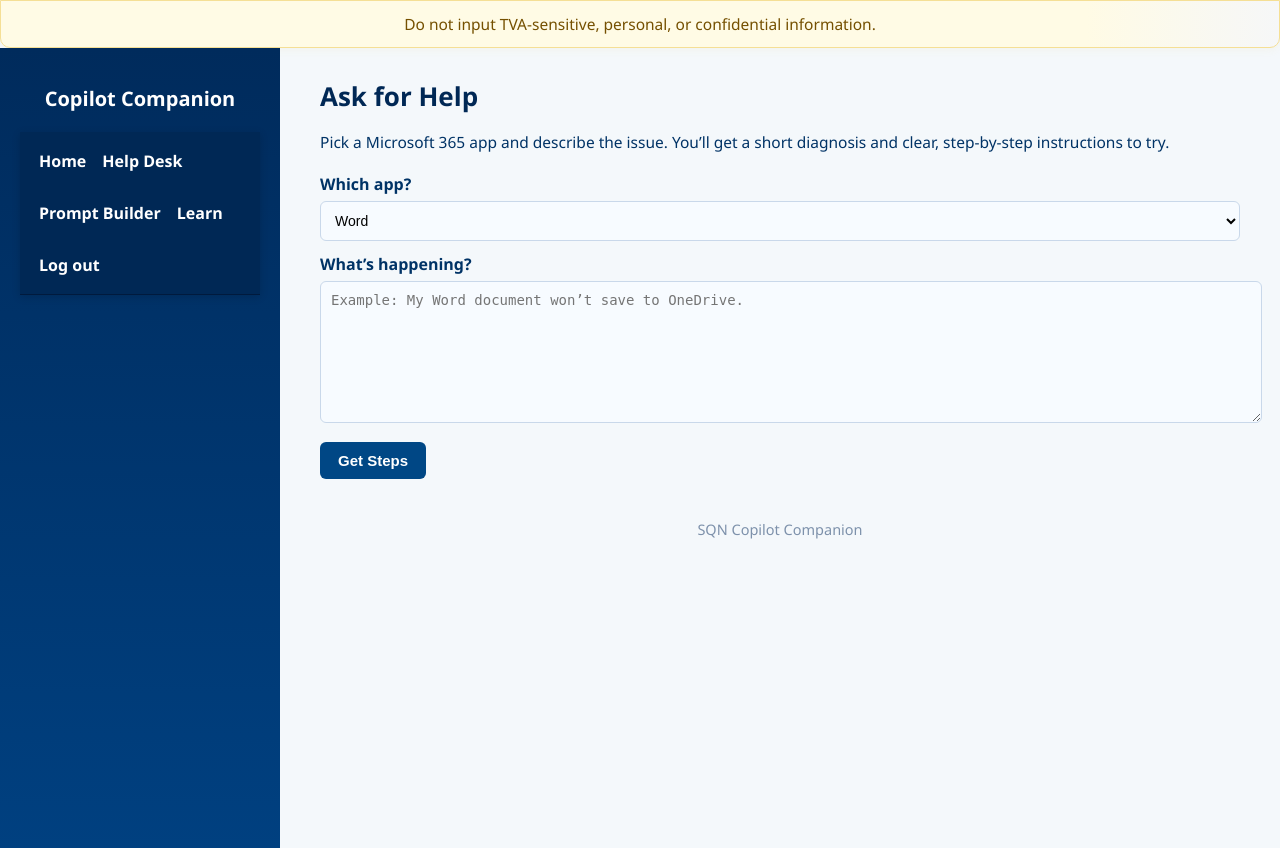
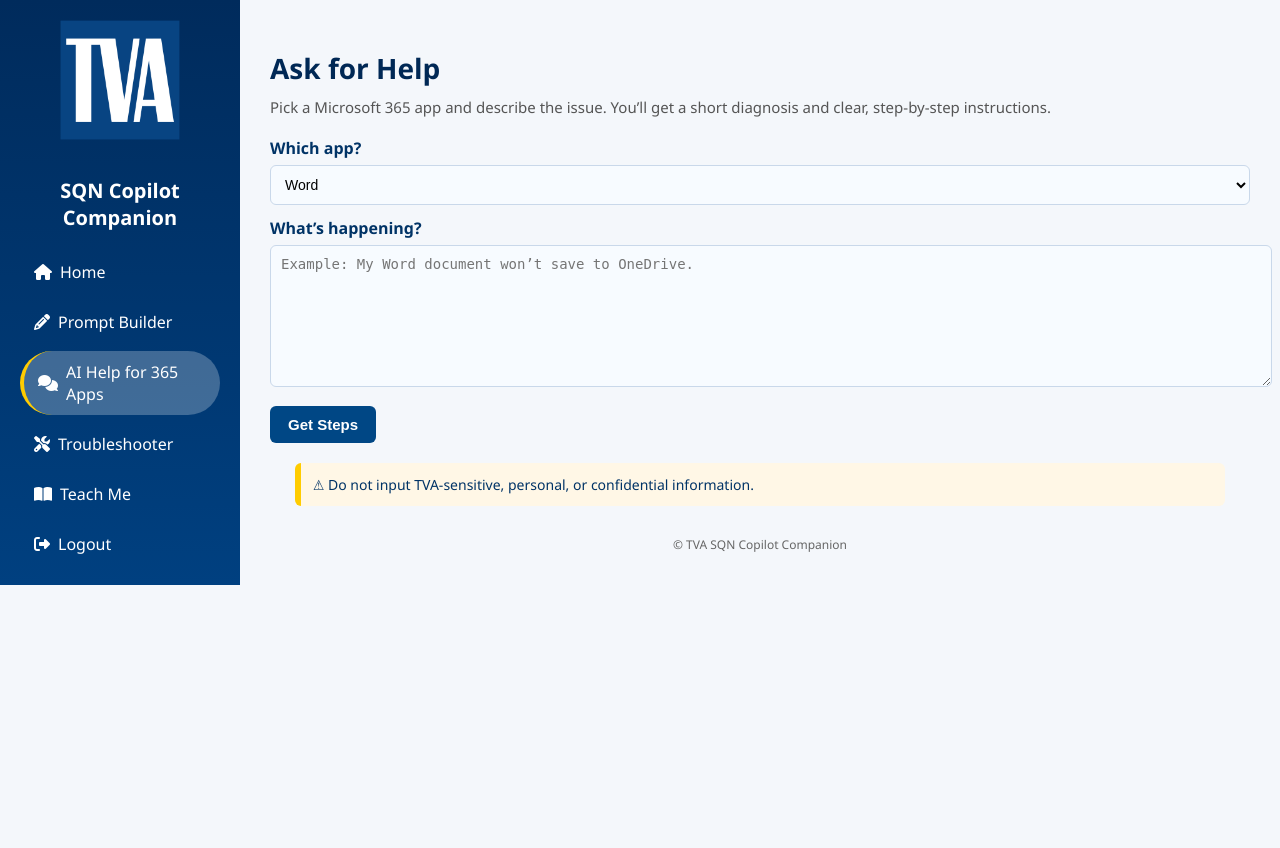
Before and after one commit to boombee101/copilot_app, a Flask app: page /ask_help in a window 1280 px wide. After the commit the page ends 585 px from the top, so only its background shows below. Run offline with Flask 3, Linux system fonts and the light colour scheme; the visitor is signed in with stand-in values (Sample User, id 1).

Commit message:
Update ask_help.html to match home.html layout and styling

```diff
--- a/app/templates/ask_help.html
+++ b/app/templates/ask_help.html
@@ -4,72 +4,74 @@
   <meta charset="UTF-8" />
   <title>Ask for Help - SQN Copilot Companion</title>
   <meta name="viewport" content="width=device-width, initial-scale=1.0" />
+  <link rel="stylesheet" href="https://cdnjs.cloudflare.com/ajax/libs/font-awesome/6.5.0/css/all.min.css">
   <style>
     body {
       margin: 0;
       font-family: "Segoe UI", Tahoma, Arial, sans-serif;
-      background-color: #f4f8fb;
+      background-color: #f4f7fb;
       color: #003366;
+      display: flex;
     }
 
-    /* Disclaimer */
-    .disclaimer {
-      background: linear-gradient(90deg, #fffbe5 85%, #f6f7f8 100%);
-      color: #755000;
-      border: 1.5px solid #f5df95;
-      font-weight: 500;
-      text-align: center;
-      padding: 12px 10px;
-      font-size: 15.5px;
-      border-radius: 0 0 10px 10px;
-      box-shadow: 0 2px 8px rgba(227,193,72,0.08);
-    }
-
-    /* Layout */
-    .container {
-      display: flex;
-      min-height: 100vh;
-    }
-
-    /* Sidebar */
+    /* Sidebar (copied from home.html) */
     .sidebar {
       width: 240px;
       background: linear-gradient(180deg, #002b5c, #004080);
       color: white;
       padding: 20px;
+      box-sizing: border-box;
       display: flex;
       flex-direction: column;
+      align-items: center;
+    }
+    .sidebar img {
+      width: 120px;
+      margin-bottom: 20px;
     }
     .sidebar h2 {
       font-size: 20px;
+      text-align: center;
       margin-bottom: 20px;
-      text-align: center;
     }
-    .sidebar a {
+    .nav-links {
+      display: flex;
+      flex-direction: column;
+      gap: 8px;
+      width: 100%;
+    }
+    .nav-links a {
       color: white;
       text-decoration: none;
-      padding: 10px 0;
-      display: block;
-      transition: background 0.2s;
+      padding: 10px 14px;
+      border-radius: 50px;
+      display: flex;
+      align-items: center;
+      gap: 8px;
+      transition: background 0.3s, padding-left 0.2s;
     }
-    .sidebar a:hover {
-      background: rgba(255, 255, 255, 0.15);
-      border-radius: 6px;
-      padding-left: 8px;
+    .nav-links a:hover {
+      background: rgba(255,255,255,0.2);
+      padding-left: 18px;
+    }
+    .nav-links a.active {
+      background: rgba(255,255,255,0.25);
+      border-left: 4px solid #ffcc00;
     }
 
     /* Main */
     .main {
       flex: 1;
-      padding: 30px 40px;
+      padding: 30px;
     }
-    .main h1 {
-      margin-top: 0;
-      font-size: 26px;
+    h1 {
+      font-size: clamp(22px, 2.2vw, 28px);
+      margin-bottom: 10px;
       color: #002855;
     }
-    .main p {
-      font-size: 15.5px;
+    .subhead {
+      font-size: 15px;
+      color: #555;
       margin-bottom: 20px;
     }
 
@@ -108,23 +110,24 @@
       background: #002d5d;
     }
 
-    /* Panel */
+    /* Steps Panel */
     .panel {
-      background: #f8fafc;
+      background: #fff;
       border: 1px solid #dce6f5;
-      border-radius: 8px;
-      padding: 16px;
-      margin-top: 24px;
-      box-shadow: inset 0 1px 3px rgba(0, 0, 0, 0.04);
+      border-radius: 10px;
+      padding: 20px;
+      margin-top: 30px;
+      box-shadow: 0 4px 10px rgba(0,0,0,0.08);
     }
     .panel h3 {
       margin-top: 0;
+      font-size: 18px;
       color: #002855;
     }
     .steps {
       display: grid;
-      gap: 12px;
-      margin-top: 12px;
+      gap: 14px;
+      margin-top: 16px;
     }
     .step {
       background: #f7fbff;
@@ -141,46 +144,54 @@
       width: 28px;
       height: 28px;
       border-radius: 50%;
-      display: flex;
+      display: inline-flex;
       align-items: center;
       justify-content: center;
       font-weight: 700;
       background: #004785;
       color: #fff;
       font-size: 14px;
-    }
-    .step-text {
-      font-size: 15px;
-      color: #002b5c;
-      font-weight: 500;
-      line-height: 1.6;
+      box-shadow: 0 2px 6px rgba(0,0,0,0.15);
     }
 
-    /* Footer */
-    .footer {
+    /* Disclaimer */
+    .disclaimer {
+      background: #fff7e6;
+      border-left: 6px solid #ffcc00;
+      padding: 12px;
+      font-size: 14px;
+      max-width: 900px;
+      margin: 20px auto;
+      border-radius: 6px;
+    }
+
+    footer {
+      margin-top: 30px;
       text-align: center;
-      font-size: 14.5px;
-      color: #7d91ab;
-      margin-top: 40px;
+      font-size: 12px;
+      color: #666;
     }
   </style>
 </head>
 <body>
-  <div class="disclaimer">
-    Do not input TVA-sensitive, personal, or confidential information.
-  </div>
-
-  <div class="container">
   <!-- Sidebar -->
   <div class="sidebar">
-      <h2>Copilot Companion</h2>
-      {% include "_nav.html" %}
+    <img src="{{ url_for('static', filename='images/tva_logo.png') }}" alt="TVA Logo">
+    <h2>SQN Copilot Companion</h2>
+    <div class="nav-links">
+      <a href="{{ url_for('home') }}"><i class="fas fa-home"></i> Home</a>
+      <a href="{{ url_for('prompt_builder') }}"><i class="fas fa-pencil-alt"></i> Prompt Builder</a>
+      <a href="{{ url_for('ask_help') }}" class="active"><i class="fas fa-comments"></i> AI Help for 365 Apps</a>
+      <a href="{{ url_for('troubleshooter') }}"><i class="fas fa-tools"></i> Troubleshooter</a>
+      <a href="{{ url_for('teach_me') }}"><i class="fas fa-book-open"></i> Teach Me</a>
+      <a href="{{ url_for('logout') }}"><i class="fas fa-sign-out-alt"></i> Logout</a>
+    </div>
   </div>
 
   <!-- Main -->
   <div class="main">
     <h1>Ask for Help</h1>
-      <p>Pick a Microsoft 365 app and describe the issue. You’ll get a short diagnosis and clear, step-by-step instructions to try.</p>
+    <div class="subhead">Pick a Microsoft 365 app and describe the issue. You’ll get a short diagnosis and clear, step-by-step instructions.</div>
 
     <form method="POST">
       <label for="app">Which app?</label>
@@ -205,15 +216,18 @@
           {% for step in steps %}
             <div class="step">
               <div class="step-num">{{ loop.index }}</div>
-                <div class="step-text">{{ step }}</div>
+              {{ step|safe }}
             </div>
           {% endfor %}
         </div>
       </div>
     {% endif %}
 
-      <div class="footer">SQN Copilot Companion</div>
+    <div class="disclaimer">
+      ⚠ Do not input TVA-sensitive, personal, or confidential information.
     </div>
+
+    <footer>© TVA SQN Copilot Companion</footer>
   </div>
 </body>
 </html>
```
Lines whose indentation alone changed are shown as unchanged.
